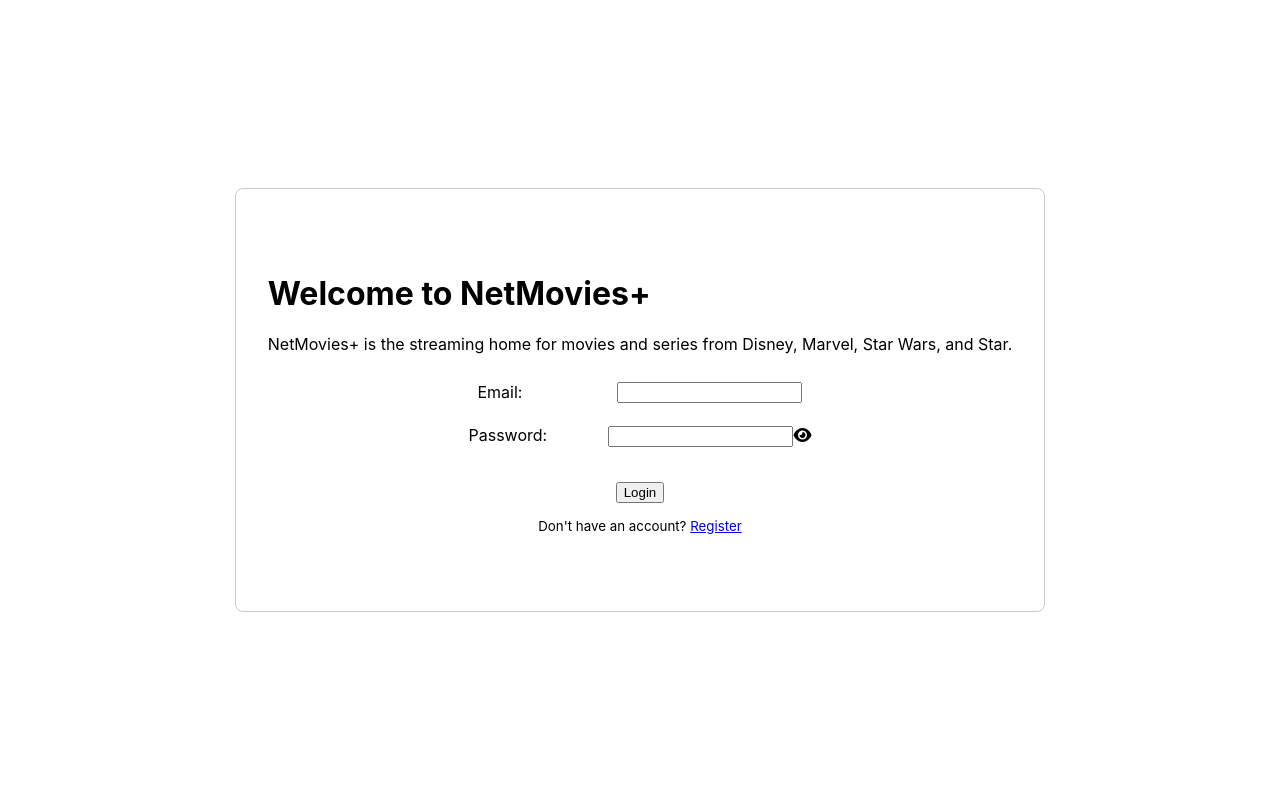
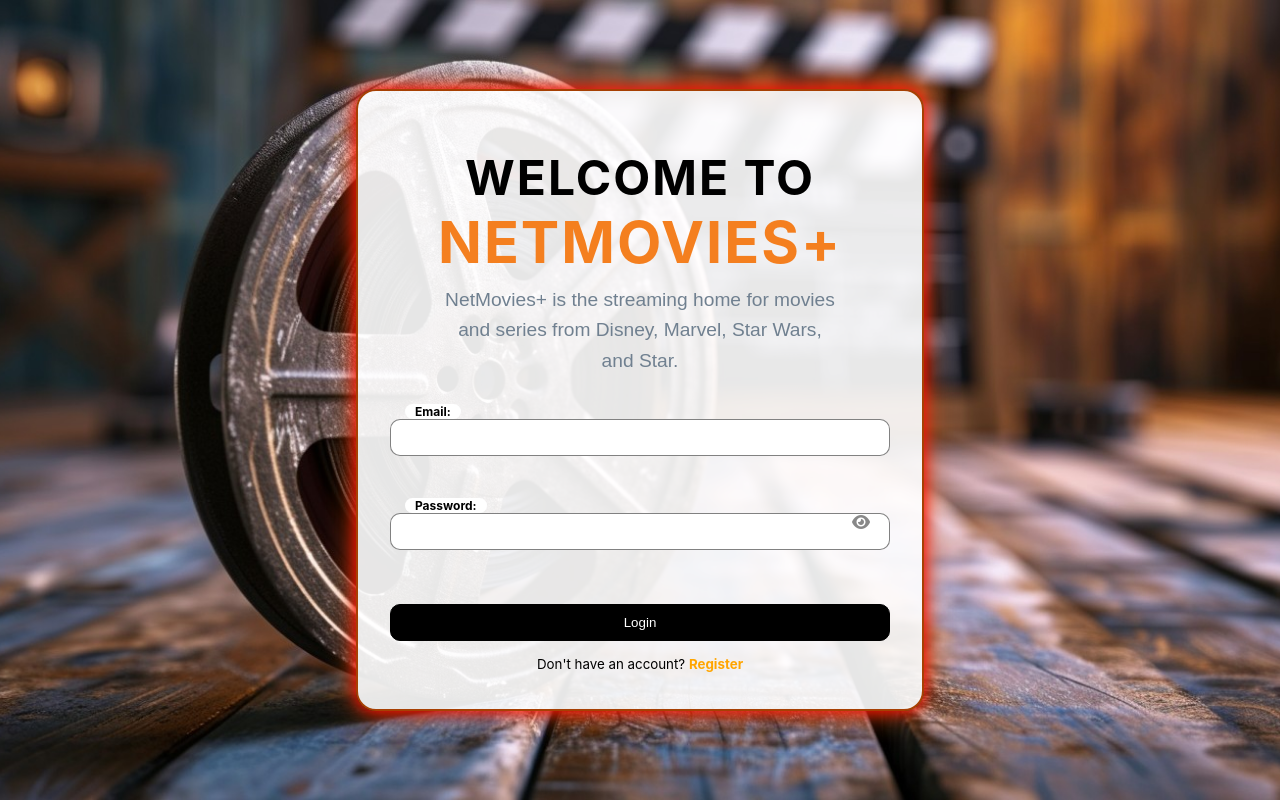
Before and after one commit to romceangelorcanete/romceangelocanete-movieproject, a React (Create React App) app: page / in a window 1280 px wide. Built offline with nearby package versions, Linux system fonts and the light colour scheme.

Commit message:
added css design login and register then added images background and poster

```diff
--- a/src/pages/Public/Login/Login.css
+++ b/src/pages/Public/Login/Login.css
@@ -4,42 +4,189 @@
   justify-content: center;
   align-items: center;
   height: 100vh;
+  background-image: url(../../../../public/vintagefilms.jpg);
+  background-size: cover;
+  background-position: center;
+  z-index: -1;
 }
 
+
+
+
 .form-container {
+  max-width: 500px;
   padding: 4rem 2rem;
   border: 1px solid #ccc;
-    border-radius: 0.5rem;
+  border-radius: 20px;
   display: flex;
   flex-direction: column;
   justify-content: center;
   align-items: center;
+  background-color: hsl(216, 28%, 10%);
+  box-shadow: 1px 1px 10px hsl(0, 0%, 7%);
 }
+.login-header span {
+  color: hsl(27, 91%, 54%); /* Highlight the span with a vibrant color */
+  font-size: 1.2em; /* Slightly larger size for emphasis */
+  font-weight: 700; /* Bold for emphasis */
+}
+.login-header {
+  display: flex;
+  flex-direction: column;
+  align-items: center;
+  margin-bottom: 2rem;
+  text-align: center; /* Ensure both h1 and p are centered */
+}
+
+.login-header h1 {
+  font-size: 3em; /* Larger font size for prominence */
+  font-weight: bold;
+  color: black; /* White color for the main header */
+  margin-bottom: 0.5rem; /* Add some space between h1 and the p */
+  text-transform: uppercase; /* To give it a more dynamic look */
+  letter-spacing: 2px; /* Increase letter spacing for a more polished look */
+}
+
+.login-header p {
+  font-size: 1.2em; /* Slightly smaller font size for the description */
+  color: slategrey; /* Lighter color for the description text */
+  line-height: 1.6; /* Improve readability by adjusting line height */
+  max-width: 80%; /* Limit the width for better readability */
+  margin: 0 auto; /* Center the paragraph */
+  font-family: 'Arial', sans-serif; /* Use a clean font for description */
+}
+
 .form-container > div {
+  width: stretch; /* Fixed width to 100% instead of fill */
   margin-bottom: 12px;
 }
 
 .form-group {
   display: flex;
+  flex-direction: column;
+  gap: 10px;
 }
 
+input {
+  width: stretch; /* Fixed width to 100% instead of fill */
+  padding: 10px 20px;
+  border: 1px solid hsla(0, 0%, 49%, 0.966);
+  border-radius: 10px;
+}
+
+/* Position the eye icon properly inside the password input field */
+#icon-toggle {
+  position: absolute;
+  right: 10px; /* Place the icon to the right of the input */
+  top: 50%; /* Vertically center the icon */
+  transform: translateY(-50%); /* Adjust for exact centering */
+  cursor: pointer; /* Make the icon clickable */
+  font-size: 1.0em; /* Set font size to 1.0em */
+  color: #888; /* Set a light color for the icon */
+}
+
+#icon-toggle:hover {
+  color: hsl(27, 91%, 54%); /* Match your branding color */
+}
+
+.submit-container button {
+  width: stretch; /* Fixed width to 100% instead of fill */
+  padding: 10px 20px;
+  background-color: hsl(0, 0%, 0%);
+  border: 1px solid hsl(0, 0%, 0%);
+  border-radius: 10px;
+  color: white;
+}
+
+
+
+
+
 .form-group label {
-    width: 70px;
-    margin-right: 8px;
-    text-align: left;
+  width: fit-content !important;
+  color: black;
+  padding: 0px 10px;
+  position: relative;
+  left: 15px;
+  top: 15px;
+  font-size: 15px;
+  pointer-events: none;
+  transition: all 0.3s;
+  background-color: white;
+  font-weight: bold; /* Make the label text bold */
 }
+
+
 .errors {
   color: red;
   font-size: 12px;
 }
+
 .submit-container {
   margin-top: 12px;
   text-align: center;
 }
+
 .register-container {
   text-align: center;
 }
+
+.register-container a {
+  text-decoration: none; /* Remove underline */
+  color: orange; /* Change text color to orange */
+  font-weight: bold; /* Optional: make the text bold */
+}
+
+.register-container a:hover {
+  color: darkorange; /* Optional: change color on hover for better interactivity */
+}
+
 .show-password {
   margin-bottom: 1rem;
   cursor: pointer;
 }
+
+/* Alert Box Styles */
+.alert-box {
+  position: absolute; /* Stick the alert box to the top of the screen */
+  top: 10px; /* A bit of space from the top */
+  left: 50%; /* Center horizontally */
+  transform: translateX(-50%); /* Adjust for centering */
+  width: auto; /* Let it take only as much width as necessary */
+  max-width: 90%; /* Limit width for responsiveness */
+  padding: 15px 25px; /* Add padding for a more spacious feel */
+  border-radius: 10px; /* Round the corners */
+  color: white; /* Text color for both success and error messages */
+  font-size: 1.2em; /* Adjust font size for readability */
+  text-align: center; /* Center text inside the box */
+  z-index: 1000; /* Ensure it stays on top of other content */
+  box-shadow: 0 4px 10px rgba(0, 0, 0, 0.2); /* Add a subtle shadow for depth */
+}
+
+/* Success Message Style */
+.alert-box.success {
+  background-color: rgb(22, 206, 22); /* Green for success */
+  border: 2px solid #1b8e1b; /* Darker green border */
+}
+
+/* Error Message Style */
+.alert-box.error {
+  background-color: rgb(255, 0, 0); /* Red for error */
+  border: 2px solid #d8000c; /* Darker red border */
+}
+
+/* Optional: For better animation on appearance */
+.alert-box {
+  animation: fadeIn 0.5s ease-out;
+}
+
+@keyframes fadeIn {
+  0% {
+    opacity: 0;
+    transform: translateY(-20px);
+  }
+  100% {
+    opacity: 1;
+    transform: translateY(0);
+  }
+}
--- a/src/pages/Public/Register/Register.css
+++ b/src/pages/Public/Register/Register.css
@@ -4,44 +4,244 @@
   justify-content: center;
   align-items: center;
   height: 100vh;
-
+  background-image: url(../../../../public/vintagefilms.jpg);
+  background-size: cover;
+  object-fit: cover;
+  background-position: center;
+  z-index: -1;
+  overflow: auto; /* Allows scrolling if content exceeds container height */
 }
 
+
+/* Glowing effect for form-container with faster pulse animation */
 .form-container {
-    padding: 4rem 2rem;
+  max-width: 500px;
+  padding: 1.5rem 2rem;
   border: 1px solid #ccc;
-    border-radius: 0.5rem;
+  border-radius: 20px;
   display: flex;
   flex-direction: column;
   justify-content: center;
   align-items: center;
-  }
-  .form-container > div {
-    margin-bottom: 12px;
+  background-color: hsla(0, 0%, 100%, 0.9);
+  box-shadow: 1px 1px 10px hsl(0, 0%, 7%);
+  position: relative;
+  transition: all 0.3s ease;
+  animation: glow 0.8s infinite alternate; /* Faster pulse animation (0.8s) */
 }
 
+/* Pulse animation for glowing effect */
+@keyframes glow {
+  0% {
+    box-shadow: 0 0 5px rgba(216, 102, 49, 0.8), 0 0 10px rgba(255, 60, 0, 0.6); /* Glow effect at start */
+    border: 2px solid rgba(223, 179, 36, 0.6);
+  }
+  100% {
+    box-shadow: 0 0 15px rgb(255, 0, 0), 0 0 30px rgb(228, 79, 11); /* Stronger glow at peak */
+    border: 2px solid rgb(167, 63, 3);
+  }
+}
+
+.register-header {
+  text-align: center; /* Center the header */
+  margin-bottom: 40px; /* Add space between the header and the form fields */
+  padding: 10px;
+}
+
+
+.register-header span {
+  color: hsl(27, 91%, 54%); /* Accent color */
+}
+
+.register-header h1 {
+  width: stretch; /* Replace this with width: stretch; */
+  font-size: 2.5rem; /* Larger font size for the title */
+  font-weight: bold; /* Make the title bold */
+  color: #333; /* Dark color for the title */
+  margin: 0; /* Remove any default margin */
+  text-transform: uppercase; /* Capitalize the title for emphasis */
+  letter-spacing: 2px; /* Add some spacing between letters */
+  text-shadow: 2px 2px 5px rgba(0, 0, 0, 0.1); /* Soft shadow effect */
+}
+
+
+.register-header p {
+  width: stretch;
+  font-size: 15px; /* Slightly larger font size for the description */
+  color: #666; /* Lighter color for description text */
+  margin-top: 10px; /* Add space between title and description */
+}
+
+.form-container > div {
+  width: stretch;
+}
+
+/* Group of input fields */
 .form-group {
   display: flex;
-    margin-bottom: 10px;
+  flex-direction: column;
+  position: relative;
+  margin-bottom: 15px;
+}
+
+
+input {
+  width: stretch;
+  padding: 10px 20px;
+  border: 1px solid hsla(0, 0%, 49%, 0.966);
+  border-radius: 10px;
+  margin-top: 5px;
+}
+
+/* Special styling for name fields */
+.name-group {
+  display: flex;
+  justify-content: space-between;
+  gap: 15px;
+  width: 100%;
+}
+
+
+
+
+#icon-toggle {
+  float: right;
+  margin-top: -28px;
+  margin-right: 10px;
+  position: relative;
+  z-index: 2;
+}
+
+button {
+  width: 100%;
+  padding: 10px 20px;
+  background-color: hsl(0, 0%, 0%);
+  border: 1px solid hsl(0, 0%, 0%);
+  border-radius: 10px;
+  color: white;
+  cursor: pointer;
+  margin-top: 15px;
+}
+
+
+
+.register-container a {
+  text-decoration: none;
+  color: orange;
+  font-weight: bold;
+}
+
+.register-container a:hover {
+  color: darkorange; /* Hover effect */
 }
 
 .form-group label {
-    width: 130px;
-    margin-right: 10px;
-    text-align: left;
+  width: fit-content !important;
+  padding: 0px 10px;
+  border-radius: 50px;
+  position: relative;
+  left: 15px;
+  top: 15px;
+  font-size: 12px;
+  pointer-events: none;
+  transition: all 0.3s;
+  background-color: white;
+  -webkit-border-radius: 50px;
+  -moz-border-radius: 50px;
+  -ms-border-radius: 50px;
+  -o-border-radius: 50px;
 }
+
+.form-grouper{
+  display: flex;
+  justify-content: space-between;
+}
+
+
+/* Error message styling */
 .errors {
   color: red;
   font-size: 12px;
+  margin-top: 5px;
 }
+
 .submit-container {
   margin-top: 12px;
   text-align: center;
 }
+
 .register-container {
   text-align: center;
 }
-  .show-password {
-    margin-bottom: 1rem;
-    cursor: pointer;
+
+/* Adjust alert-box to ensure it doesn't affect layout */
+.alert-box {
+  width: auto; /* Adjust width to content */
+  position: fixed; /* Fixed positioning to avoid interference with scroll */
+  top: 10%;
+  left: 50%;
+  transform: translateX(-50%);
+  padding: 10px;
+  border-radius: 5px;
+  z-index: 9999; /* Ensure the alert box stays on top */
+  text-align: center;
+  transition: opacity 0.5s ease; /* Smooth fade-out transition */
 }
+
+.error {
+  background-color: rgba(255, 0, 0, 0.8);
+  color: white;
+}
+
+.success {
+  background-color: rgba(0, 255, 0, 0.8);
+  color: white;
+}
+
+/* For fade-out effect */
+.fade-out {
+  opacity: 0;
+  visibility: hidden; /* Ensure the element disappears after fade */
+  transition: opacity 0.5s ease, visibility 0.5s ease; /* Smooth transition */
+}
+
+
+/* Style for the scrollbar */
+::-webkit-scrollbar {
+  width: 10px; /* Width of the scrollbar */
+  height: 10px; /* Height of horizontal scrollbar */
+}
+
+/* Style for the scrollbar track */
+::-webkit-scrollbar-track {
+  background: #f1f1f1; /* Light background for the track */
+  border-radius: 10px;
+}
+
+/* Style for the scrollbar thumb (the draggable part) */
+::-webkit-scrollbar-thumb {
+  background: hsl(0, 0%, 40%); /* Darker color for the thumb */
+  border-radius: 10px;
+  border: 2px solid #f1f1f1; /* Border around the thumb */
+}
+
+/* Hover effect on the scrollbar thumb */
+::-webkit-scrollbar-thumb:hover {
+  background: hsl(0, 0%, 60%); /* Darker when hovered */
+}
+
+/* Style for the scrollbar corner */
+::-webkit-scrollbar-corner {
+  background: #f1f1f1; /* Corner color */
+}
+
+
+/* If you have something like: */
+.element {
+  width: strech;
+}
+
+/* Update it to: */
+.element {
+  width: stretch;
+}
```
Also changed, not shown: public/movieposter.jpg (added), public/vintagefilms.jpg (added). Lines whose indentation alone changed are shown as unchanged.
